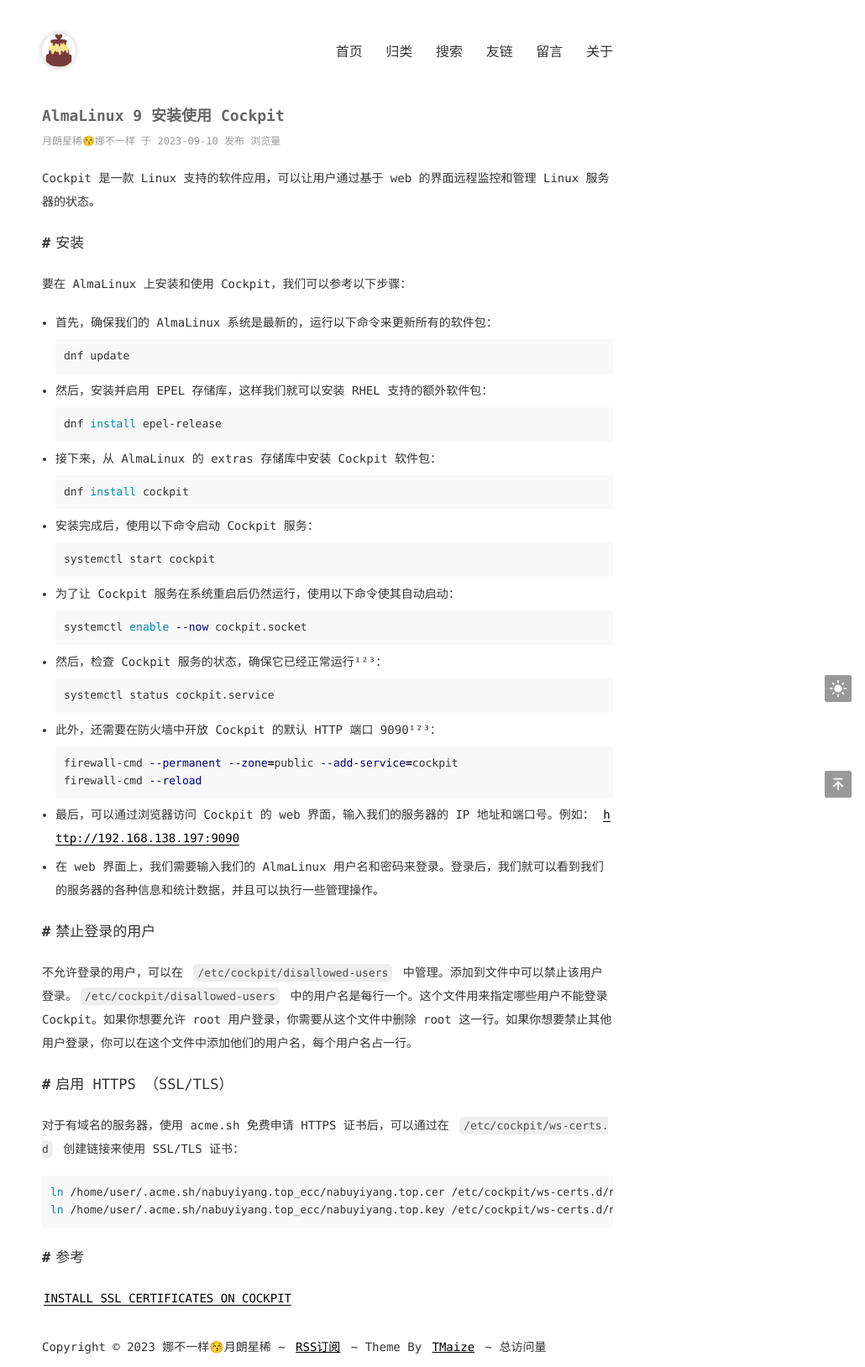
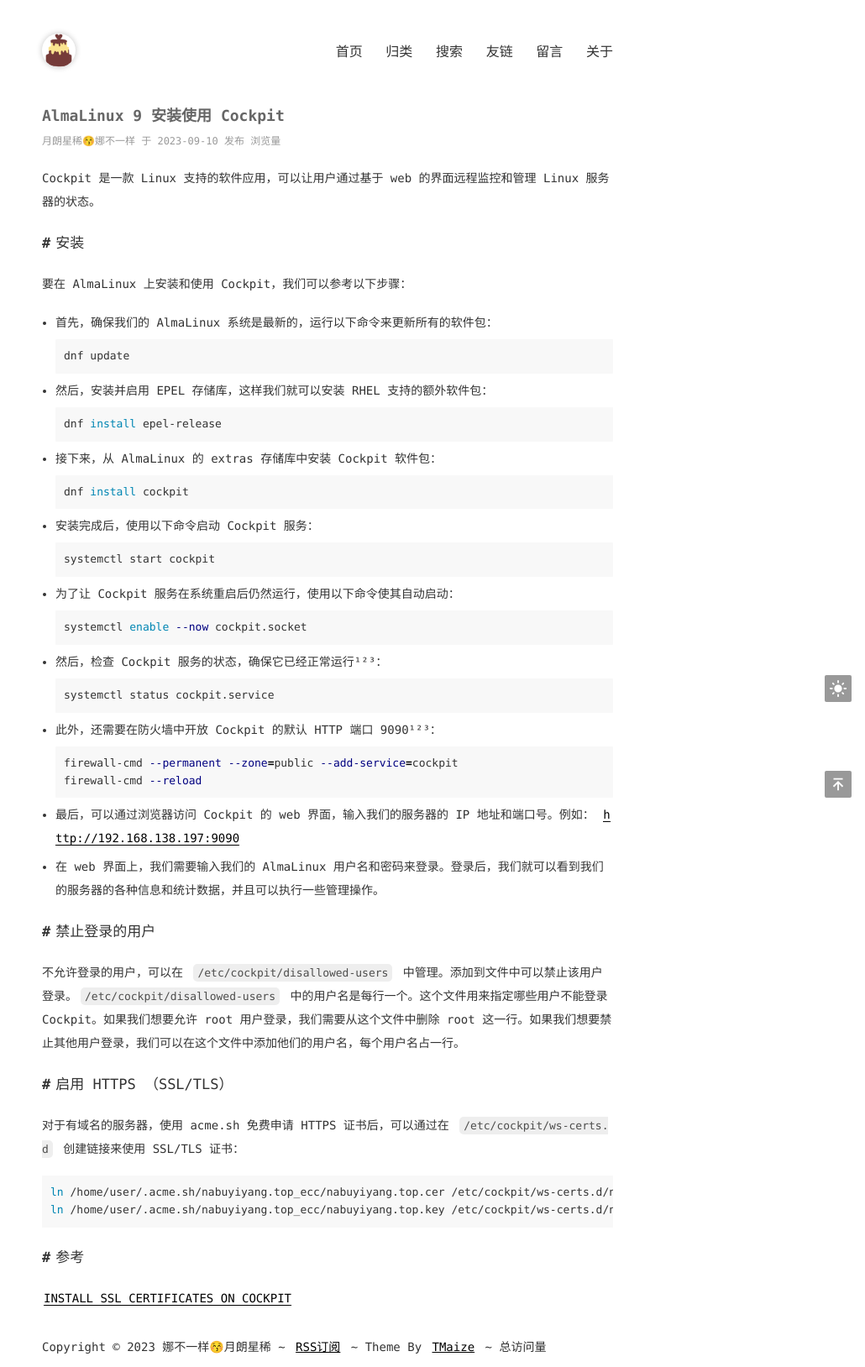
Before and after one commit to nksmiles/nksmiles.github.io, a Jekyll site: the page built from _posts/2023-09-10-cockpit-on-AlmaLinux.md, in a window 1280 px wide. Shown: the whole page at 84% size, without its empty margins (250-1280 px from the left). Built offline with Jekyll 4.4.1, drawn with Linux system fonts in a browser that asks for light colours; comment, search, counter and statistics services are not loaded.

Commit message:
Update 2023-09-10-cockpit-on-AlmaLinux.md

```diff
--- a/_posts/2023-09-10-cockpit-on-AlmaLinux.md
+++ b/_posts/2023-09-10-cockpit-on-AlmaLinux.md
@@ -53,7 +53,7 @@
 
 # 禁止登录的用户
 
-不允许登录的用户，可以在 `/etc/cockpit/disallowed-users` 中管理。添加到文件中可以禁止该用户登录。`/etc/cockpit/disallowed-users` 中的用户名是每行一个。这个文件用来指定哪些用户不能登录 Cockpit。如果你想要允许 root 用户登录，你需要从这个文件中删除 root 这一行。如果你想要禁止其他用户登录，你可以在这个文件中添加他们的用户名，每个用户名占一行。
+不允许登录的用户，可以在 `/etc/cockpit/disallowed-users` 中管理。添加到文件中可以禁止该用户登录。`/etc/cockpit/disallowed-users` 中的用户名是每行一个。这个文件用来指定哪些用户不能登录 Cockpit。如果我们想要允许 root 用户登录，我们需要从这个文件中删除 root 这一行。如果我们想要禁止其他用户登录，我们可以在这个文件中添加他们的用户名，每个用户名占一行。
 
 # 启用 HTTPS （SSL/TLS）
 
```
